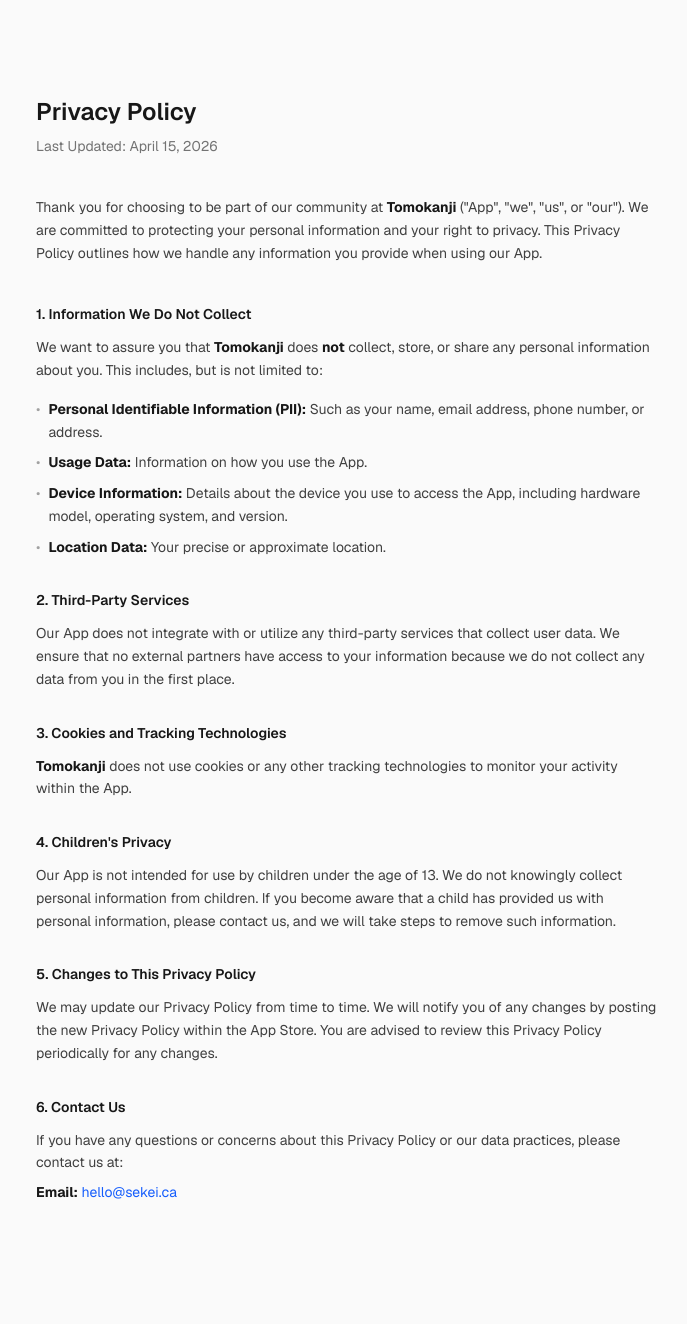
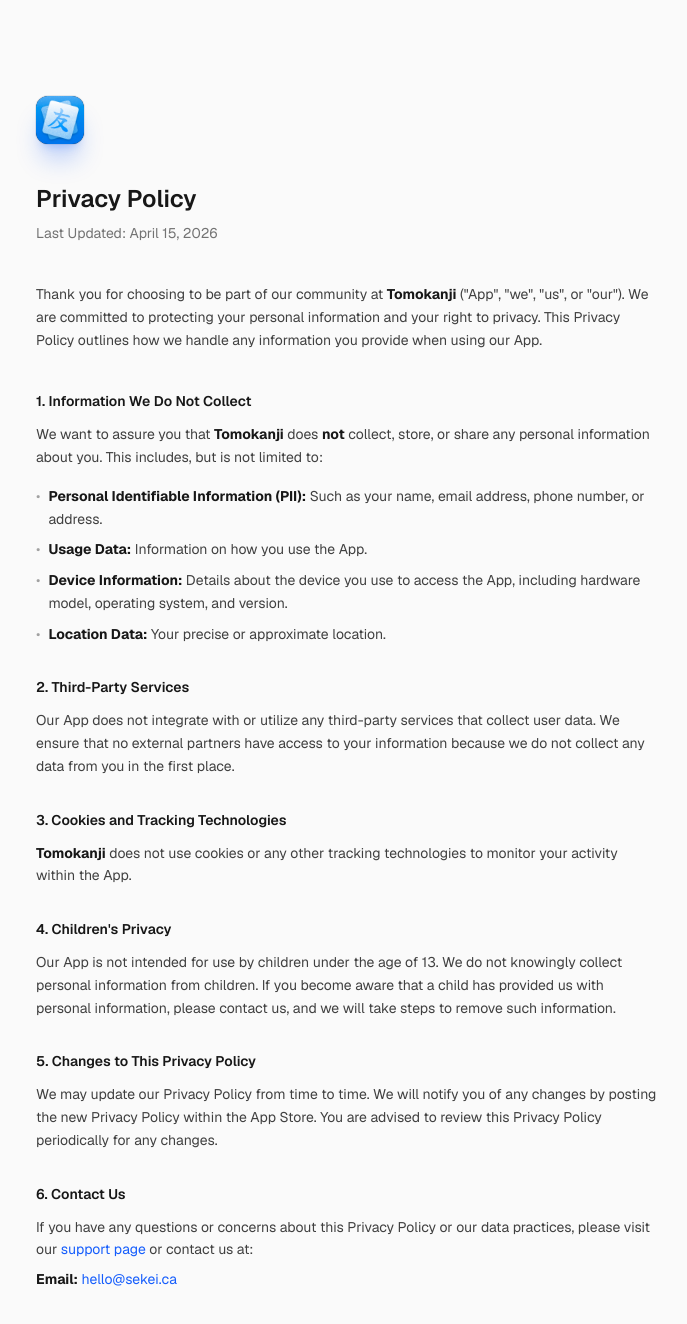
Before and after one commit to Tomokanji/tomokanji-website, a Next.js app: page /privacy in a window 1280 px wide. Shown: the top 1324 px of the page, without its empty margins (292-979 px from the left). Built offline with nearby package versions, Linux system fonts and the light colour scheme.

Commit message:
Add home links

```diff
--- a/app/privacy/page.tsx
+++ b/app/privacy/page.tsx
@@ -1,4 +1,6 @@
 import type { Metadata } from "next";
+import Image from "next/image";
+import Link from "next/link";
 
 export const metadata: Metadata = {
   title: "Privacy Policy — Tomokanji",
@@ -10,6 +12,27 @@
   return (
     <div className="min-h-screen bg-neutral-50 dark:bg-neutral-950 font-sans">
       <main className="mx-auto max-w-2xl px-6 py-16 md:py-24">
+        <Link
+          href="/"
+          className="inline-block mb-8 rounded-xl shadow-xl shadow-blue-600/25 dark:shadow-blue-800/25 overflow-hidden bg-linear-to-b from-slate-900 to-slate-950 ring ring-slate-500/15"
+        >
+          <Image
+            className="dark:hidden"
+            src="/icon-light.jpg"
+            alt="Tomokanji"
+            width={48}
+            height={48}
+            priority
+          />
+          <Image
+            className="dark:block hidden"
+            src="/icon-dark.png"
+            alt="Tomokanji"
+            width={48}
+            height={48}
+            priority
+          />
+        </Link>
         <h1 className="text-2xl font-semibold text-neutral-900 dark:text-neutral-100 mb-2">
           Privacy Policy
         </h1>
@@ -122,7 +145,11 @@
           </h2>
           <p className="text-sm text-neutral-700 dark:text-neutral-300 mb-2 leading-relaxed">
             If you have any questions or concerns about this Privacy Policy or our data practices,
-            please contact us at:
+            please visit our{" "}
+            <Link href="/support" className="text-blue-600 dark:text-blue-400 hover:underline">
+              support page
+            </Link>{" "}
+            or contact us at:
           </p>
           <p className="text-sm text-neutral-700 dark:text-neutral-300">
             <strong className="text-neutral-900 dark:text-neutral-100">Email:</strong>{" "}
--- a/app/support/page.tsx
+++ b/app/support/page.tsx
@@ -1,4 +1,6 @@
 import type { Metadata } from "next";
+import Image from "next/image";
+import Link from "next/link";
 
 export const metadata: Metadata = {
   title: "Support — Tomokanji",
@@ -9,6 +11,27 @@
   return (
     <div className="min-h-screen bg-neutral-50 dark:bg-neutral-950 font-sans">
       <main className="mx-auto max-w-2xl px-6 py-16 md:py-24">
+        <Link
+          href="/"
+          className="inline-block mb-8 rounded-xl shadow-xl shadow-blue-600/25 dark:shadow-blue-800/25 overflow-hidden bg-linear-to-b from-slate-900 to-slate-950 ring ring-slate-500/15"
+        >
+          <Image
+            className="dark:hidden"
+            src="/icon-light.jpg"
+            alt="Tomokanji"
+            width={48}
+            height={48}
+            priority
+          />
+          <Image
+            className="dark:block hidden"
+            src="/icon-dark.png"
+            alt="Tomokanji"
+            width={48}
+            height={48}
+            priority
+          />
+        </Link>
         <h1 className="text-2xl font-semibold text-neutral-900 dark:text-neutral-100 mb-2">
           Support
         </h1>
```
